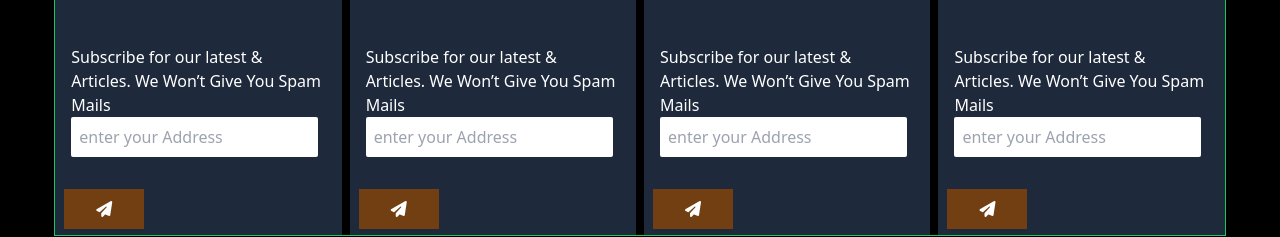
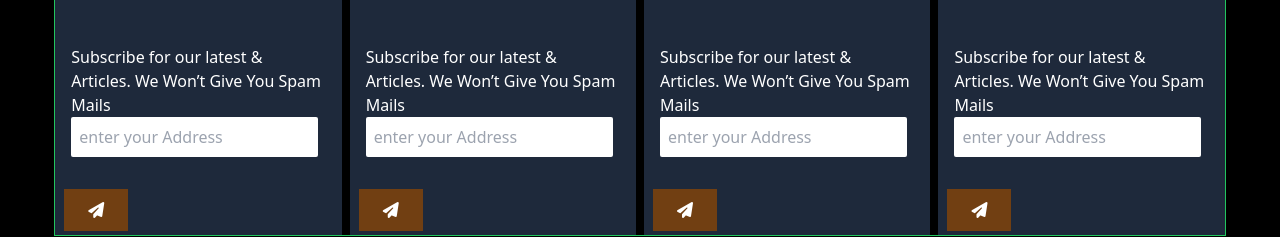
Before and after one commit to Mehedi-hasan-code10/tailwind-css-repo, a plain HTML site: page index.html in a window 1280 px wide. Shown: the part 2709-2946 px from the top of the page. Drawn offline with nearby package versions, Linux system fonts and the light colour scheme.

Commit message:
last commit

```diff
--- a/index.html
+++ b/index.html
@@ -193,7 +193,7 @@ min-h-[500px] sm:min-h-[600px] flex items-center justify-center">
             <p class="mt-12">Subscribe for our latest & Articles. We Won’t Give You Spam Mails</p>
             <div>
                 <input type="text" placeholder="enter your Address" class="sm:px-2 py-2 rounded-sm w-fit">
-                <i class="fa-solid fa-paper-plane bg-yellow-900 px-8 py-3 ml-[-7px] mt-8 w-fit"></i>
+                <i class="fa-solid fa-paper-plane bg-yellow-900 px-6 py-[13px] ml-[-7px] mt-8 w-fit"></i>
             </div>
 
         </div>
@@ -202,7 +202,7 @@ min-h-[500px] sm:min-h-[600px] flex items-center justify-center">
             <p class="mt-12">Subscribe for our latest & Articles. We Won’t Give You Spam Mails</p>
             <div>
                 <input type="text" placeholder="enter your Address" class="sm:px-2 py-2 rounded-sm w-fit">
-                <i class="fa-solid fa-paper-plane bg-yellow-900 px-8 py-3 ml-[-7px] mt-8 w-fit"></i>
+                <i class="fa-solid fa-paper-plane bg-yellow-900 px-6 py-[13px] ml-[-7px] mt-8 w-fit"></i>
             </div>
 
         </div>
@@ -211,7 +211,7 @@ min-h-[500px] sm:min-h-[600px] flex items-center justify-center">
             <p class="mt-12">Subscribe for our latest & Articles. We Won’t Give You Spam Mails</p>
             <div>
                 <input type="text" placeholder="enter your Address" class="sm:px-2 py-2 rounded-sm w-fit">
-                <i class="fa-solid fa-paper-plane bg-yellow-900 px-8 py-3 ml-[-7px] mt-8 w-fit"></i>
+                <i class="fa-solid fa-paper-plane bg-yellow-900 px-6 py-[13px] ml-[-7px] mt-8 w-fit"></i>
             </div>
 
         </div>
@@ -220,12 +220,13 @@ min-h-[500px] sm:min-h-[600px] flex items-center justify-center">
             <p class="mt-12">Subscribe for our latest & Articles. We Won’t Give You Spam Mails</p>
             <div>
                 <input type="text" placeholder="enter your Address" class="sm:px-2 py-2 rounded-sm w-fit">
-                <i class="fa-solid fa-paper-plane bg-yellow-900 px-8 py-3 ml-[-7px] mt-8 w-fit"></i>
+                <i class="fa-solid fa-paper-plane bg-yellow-900 px-6 py-[13px] ml-[-7px] mt-8 w-fit"></i>
             </div>
 
         </div>
 
 
+        </div>
 
 
     </section>
```
